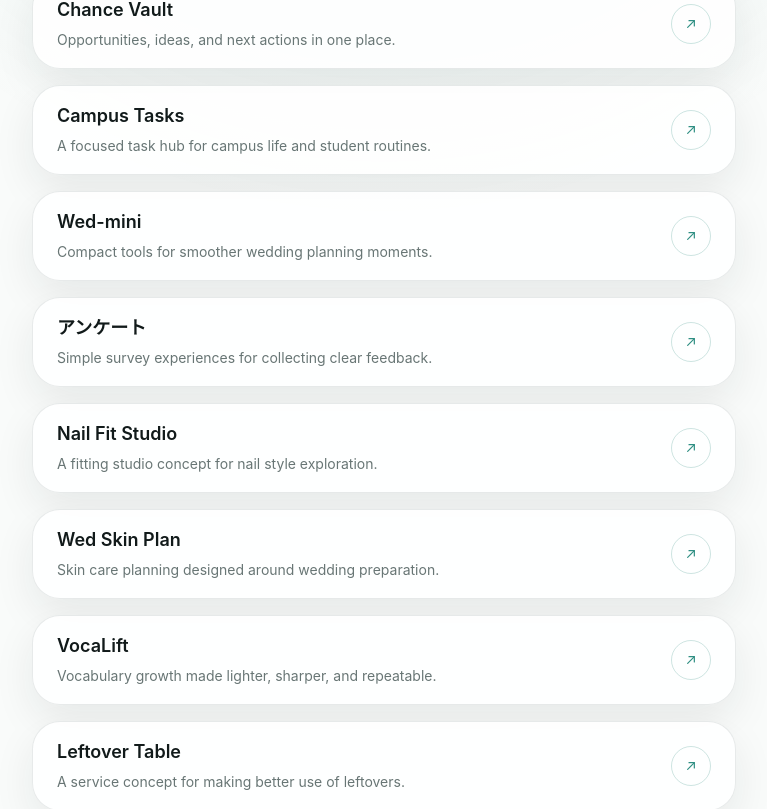
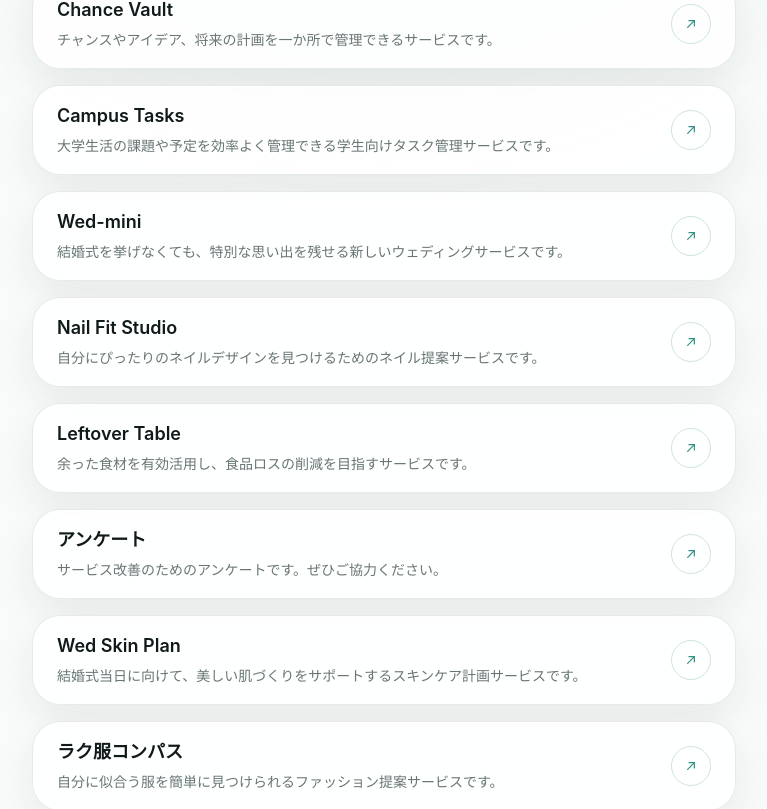
Before and after one commit to kiyoshike-lab/kiyo-projects, a Next.js app: page / in a window 1280 px wide. Shown: the part 453-1262 px from the top of the page, without its empty margins (256-1023 px from the left). Built offline with nearby package versions, Linux system fonts and the light colour scheme.

Commit message:
Update project links

```diff
--- a/data/projects.ts
+++ b/data/projects.ts
@@ -7,42 +7,55 @@ export type Project = {
 export const projects: Project[] = [
   {
     name: "Chance Vault",
-    description: "Opportunities, ideas, and next actions in one place.",
-    url: "#",
+    description:
+      "チャンスやアイデア、将来の計画を一か所で管理できるサービスです。",
+    url: "https://chance-vault-q8bx.vercel.app/",
   },
   {
     name: "Campus Tasks",
-    description: "A focused task hub for campus life and student routines.",
-    url: "#",
+    description:
+      "大学生活の課題や予定を効率よく管理できる学生向けタスク管理サービスです。",
+    url: "https://campus-task-b9x1.onrender.com",
   },
   {
     name: "Wed-mini",
-    description: "Compact tools for smoother wedding planning moments.",
-    url: "#",
+    description:
+      "結婚式を挙げなくても、特別な思い出を残せる新しいウェディングサービスです。",
+    url: "https://wed-mini.onrender.com",
+  },
+  {
+    name: "Nail Fit Studio",
+    description:
+      "自分にぴったりのネイルデザインを見つけるためのネイル提案サービスです。",
+    url: "https://nail-fit-studio.onrender.com",
+  },
+  {
+    name: "Leftover Table",
+    description:
+      "余った食材を有効活用し、食品ロスの削減を目指すサービスです。",
+    url: "https://leftover-table.onrender.com",
   },
   {
     name: "アンケート",
-    description: "Simple survey experiences for collecting clear feedback.",
-    url: "#",
-  },
-  {
-    name: "Nail Fit Studio",
-    description: "A fitting studio concept for nail style exploration.",
-    url: "#",
+    description: "サービス改善のためのアンケートです。ぜひご協力ください。",
+    url: "https://docs.google.com/forms/d/e/1FAIpQLSdkvEwbQrD7_BE2kMLUxN4xdT-FKprY0dAOphUvMWupBd5z8g/viewform?usp=header",
   },
   {
     name: "Wed Skin Plan",
-    description: "Skin care planning designed around wedding preparation.",
-    url: "#",
+    description:
+      "結婚式当日に向けて、美しい肌づくりをサポートするスキンケア計画サービスです。",
+    url: "https://wed-skin-plan.onrender.com",
+  },
+  {
+    name: "ラク服コンパス",
+    description:
+      "自分に似合う服を簡単に見つけられるファッション提案サービスです。",
+    url: "https://rakufu-konpasu.onrender.com",
   },
   {
     name: "VocaLift",
-    description: "Vocabulary growth made lighter, sharper, and repeatable.",
-    url: "#",
-  },
-  {
-    name: "Leftover Table",
-    description: "A service concept for making better use of leftovers.",
-    url: "#",
+    description:
+      "女声を出せるようになりたい人のための、声の練習をサポートするサービスです。",
+    url: "https://vocalift-lt2g.onrender.com",
   },
 ];
```
